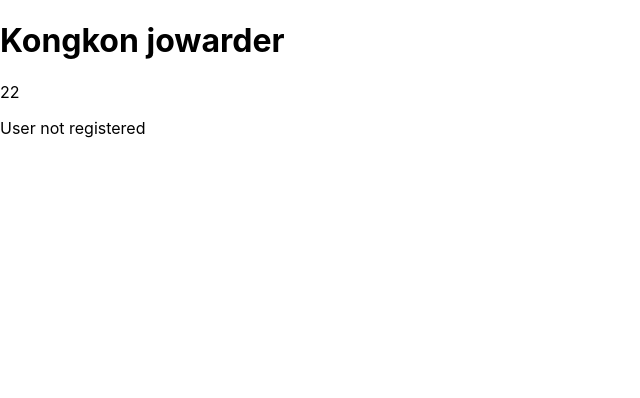
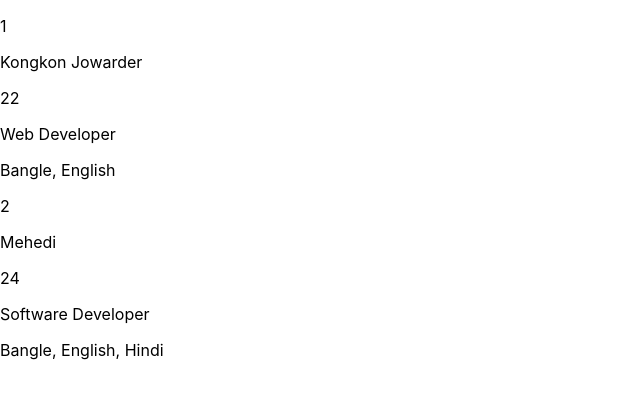
Before and after one commit to Kongkon45/TypeScrite-Practices-Session, a React (Create React App) app: page / in a window 1280 px wide. Shown: the top 398 px of the page, without its empty margins (0-640 px from the left). Built offline with nearby package versions, Linux system fonts and the light colour scheme.

Commit message:
user defined props types

```diff
--- a/src/App.tsx
+++ b/src/App.tsx
@@ -1,12 +1,40 @@
-import React from 'react'
-import User from './components/User'
+import React from "react";
+import User from "./components/User";
+import UserObject from "./components/UserObject";
+import ArrayOfObject from "./components/ArrayOfObject";
+
+const userObject = {
+  name: "Mehedi",
+  age: 24,
+  status: "Developer",
+  language: ["Bangle", "English", "Hindi"],
+};
+
+const arrayOfObject = [
+  {
+    id: 1,
+    name: "Kongkon Jowarder",
+    age: 22,
+    status: "Web Developer",
+    language: ["Bangle", "English"],
+  },
+  {
+    id: 2,
+    name: "Mehedi",
+    age: 24,
+    status: "Software Developer",
+    language: ["Bangle", "English", "Hindi"],
+  }
+];
 
 const App = () => {
   return (
     <div>
-      <User name='Kongkon jowarder' age={22} isRegistered={false} />
+      {/* <User name='Kongkon jowarder' age={22} isRegistered={false} language={["Bangla", "English"]}/> */}
+      {/* <UserObject userObject={userObject} /> */}
+      <ArrayOfObject arrayOfObject={arrayOfObject}/>
     </div>
-  )
-}
+  );
+};
 
-export default App
+export default App;
--- /dev/null
+++ b/src/components/ArrayOfObject.tsx
@@ -0,0 +1,28 @@
+import React from "react";
+type objectDemo = {
+  arrayOfObject: {
+    id: number;
+    name: string;
+    age: number;
+    status: string;
+    language: string[];
+  }[];
+};
+
+
+const ArrayOfObject = ({arrayOfObject}: objectDemo) => {
+
+  return <div>
+    {arrayOfObject?.map((object)=>{
+        return <div>
+            <p>{object.id}</p>
+            <p>{object.name}</p>
+            <p>{object.age}</p>
+            <p>{object.status}</p>
+            <p>{object.language.join(", ")}</p>
+        </div>
+    })}
+  </div>;
+};
+
+export default ArrayOfObject;
--- a/src/components/User.tsx
+++ b/src/components/User.tsx
@@ -2,14 +2,20 @@ import React from 'react'
 type userInfo ={
     name : string,
     age : number,
-    isRegistered : boolean
+    isRegistered : boolean,
+    language: string[]
 }
-const User = ({name, age, isRegistered}:userInfo) => {
+const User = ({name, age, isRegistered, language}:userInfo) => {
   return (
     <div>
         <h1>{name}</h1>
         <p>{age}</p>
         {isRegistered ? <p>User registered</p> : <p>User not registered</p>}
+        {language?.map((lang, index)=>{
+            return <div key={index}>
+                <p>{lang}</p>
+            </div>
+        })}
     </div>
   )
 }
--- /dev/null
+++ b/src/components/UserObject.tsx
@@ -0,0 +1,26 @@
+import React from "react";
+type UserDemo = {
+  userObject: {
+    name: string;
+    age: number;
+    status: string;
+    language: string[];
+  };
+};
+
+const UserObject = ({ userObject }: UserDemo) => {
+  return <div>
+    <p>{userObject.name}</p>
+    <p>{userObject.age}</p>
+    <p>{userObject.status}</p>
+    <p>Speaks :
+        {userObject.language?.map((lang, index)=>{
+            return <div key={index} >
+                <p>{lang}</p>
+            </div>
+        })}
+    </p>
+  </div>;
+};
+
+export default UserObject;
```
